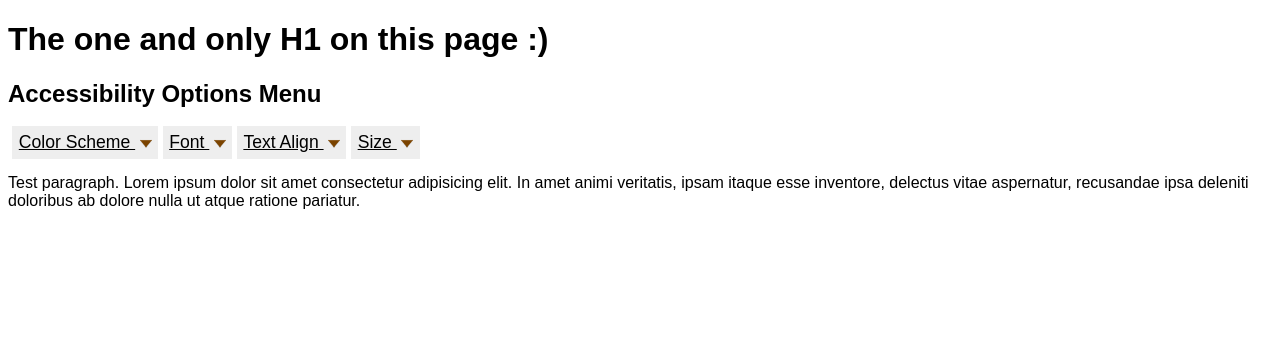
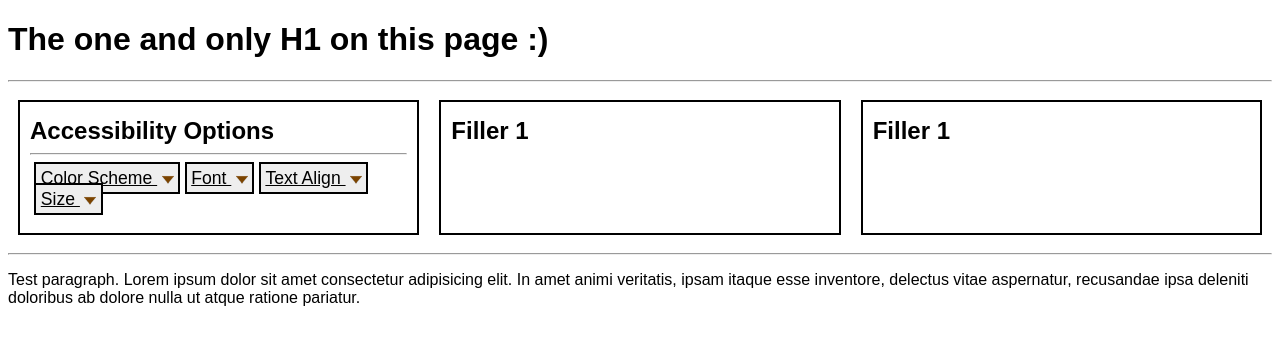
Before and after one commit to sjdobesh/ave, a Flask app: page / in a window 1280 px wide. Shown: the top 345 px of the page. Run offline with Flask 2, Linux system fonts and the light colour scheme; some web fonts are replaced.

Commit message:
Improved menubar; added stylings (including borders)

```diff
--- a/static/css/menubarAction.css
+++ b/static/css/menubarAction.css
@@ -54,7 +54,7 @@ ul[role="menubar"] [role="menuitem"], ul[role="menubar"] [role="menuitemcheckbox
 
 ul[role="menubar"] ul li[role="menuitem"], ul[role="menubar"] ul li[role="menuitemcheckbox"], ul[role="menubar"] ul li[role="menuitemradio"], ul[role="menubar"] ul li[role="separator"] {
     padding-left: 1.5em;
-    width: 8.5em;
+    width: 9em;
 }
 
 ul[role="menubar"] [role="separator"] {
--- a/static/css/style.css
+++ b/static/css/style.css
@@ -5,3 +5,36 @@
 #wrapper {
   font-family: sans-serif;
 }
+
+/* Row stylings */
+.row.col3 {
+  display: grid;
+  grid-template-columns: repeat(3, 1fr);
+}
+.row.col3 div {
+  margin: 10px;
+  padding: 10px;
+}
+.row h2 {
+  margin-top: 5px;
+  margin-bottom: 0;
+}
+
+/* Misc Stylings */
+.has-border, ul[role="menubar"] .has-border[role="menuitem"] {
+  border: 2px solid black;
+}
+
+/* Text meant only for screen readers. Source: https://make.wordpress.org/accessibility/handbook/markup/the-css-class-screen-reader-text/ */
+.screen-reader-text {
+  border: 0;
+  clip: rect(1px, 1px, 1px, 1px);
+  clip-path: inset(50%);
+  height: 1px;
+  margin: -1px;
+  overflow: hidden;
+  padding: 0;
+  position: absolute;
+  width: 1px;
+  word-wrap: normal !important;
+}
--- a/static/scripts/styleManager.js
+++ b/static/scripts/styleManager.js
@@ -7,9 +7,12 @@
 *   Desc:   Styling functions for changing the style of an item
 */
 
+const borders = "has-border";
+var borderElements;
 var StyleManager = function (id) {
     this.node = document.getElementById(id);
     this.fontSize = 'medium';
+    borderElements = document.getElementsByClassName(borders);
 };
 
 StyleManager.prototype.setFontFamily = function (value) {
@@ -33,32 +36,46 @@ StyleManager.prototype.setColor = function (value) {
     this.node.style.color = value;
 };
 
+const light = '#fff';
+const dark = '#000';
+const lightGentle = '#eee';
+const darkGentle = '#555';
 StyleManager.prototype.setColorScheme = function (value) {
     switch (value.trim()) {
         case 'light mode':
-            this.node.style.color = 'black';
+            this.node.style.color = dark;
             this.node.style.background = 'transparent';
+            this.setBorders(dark);
             break;
 
         case 'light mode (gentle)':
-            this.node.style.color = '#555';
-            this.node.style.background = '#eee';
+            this.node.style.color = darkGentle;
+            this.node.style.background = lightGentle;
+            this.setBorders(darkGentle);
             break;
 
         case 'dark mode':
-            this.node.style.color = 'white';
-            this.node.style.background = 'black';
+            this.node.style.color = light;
+            this.node.style.background = dark;
+            this.setBorders(light);
             break;
 
         case 'dark mode (gentle)':
-            this.node.style.color = '#eee';
-            this.node.style.background = '#555';
+            this.node.style.color = lightGentle;
+            this.node.style.background = darkGentle;
+            this.setBorders(lightGentle);
             break;
 
         default:
             break;
     }
 };
+
+StyleManager.prototype.setBorders = function(value) {
+    for(var i = 0; i < borderElements.length; i++) {
+        borderElements[i].style.borderColor = value;
+    }
+}
 
 StyleManager.prototype.setBold = function (flag) {
 
--- a/templates/index.html
+++ b/templates/index.html
@@ -23,13 +23,21 @@ The ul menubars are (or are based on) the following w3 code: https://www.w3.org/
 </head>
 
 <body id="wrapper">
-    <div id="">
+    <header>
         <h1>The one and only H1 on this page :&rpar;</h1>
-
-        <h2>Accessibility Options Menu</h2>
-        <ul id="menubar1" role="menubar" aria-label="Accessibility options">
+        <hr aria-hidden="true">
+    </header>
+    <!-- Row with columns -->
+    <!-- TODO: Discuss single or multiple navigations -->
+    <div class="row col3">
+        <!--row with 3 columns-->
+        <div class="has-border">
+            <!--column 1 of 3-->
+            <h2 id="menubar1label">Accessibility Options</h2>
+            <hr aria-hidden="true">
+            <ul id="menubar1" role="menubar" aria-labelledby="menubar1label">
                 <li role="none">
-                <a role="menuitem" aria-haspopup="true" aria-expanded="false" href="#">
+                    <a role="menuitem" aria-haspopup="true" aria-expanded="false" href="#" class="has-border">
                         Color Scheme
                     </a>
                     <ul role="group" aria-label="Color Scheme" data-option="color-scheme">
@@ -48,7 +56,7 @@ The ul menubars are (or are based on) the following w3 code: https://www.w3.org/
                     </ul>
                 </li>
                 <li role="none">
-                <a role="menuitem" aria-haspopup="true" aria-expanded="false" href="#">
+                    <a role="menuitem" aria-haspopup="true" aria-expanded="false" href="#" class="has-border">
                         Font
                     </a>
                     <ul role="menu" data-option="font-family" aria-label="Font">
@@ -74,7 +82,7 @@ The ul menubars are (or are based on) the following w3 code: https://www.w3.org/
                     </ul>
                 </li>
                 <li role="none">
-                <a role="menuitem" aria-haspopup="true" aria-expanded="false" href="#">
+                    <a role="menuitem" aria-haspopup="true" aria-expanded="false" href="#" class="has-border">
                         Text Align
                     </a>
                     <ul role="menu" data-option="text-align" aria-label="Text Align">
@@ -90,7 +98,7 @@ The ul menubars are (or are based on) the following w3 code: https://www.w3.org/
                     </ul>
                 </li>
                 <li role="none">
-                <a role="menuitem" aria-haspopup="true" aria-expanded="false" href="#">
+                    <a role="menuitem" aria-haspopup="true" aria-expanded="false" href="#" class="has-border">
                         Size
                     </a>
                     <ul role="menu" aria-label="Size">
@@ -116,8 +124,21 @@ The ul menubars are (or are based on) the following w3 code: https://www.w3.org/
                     </ul>
                 </li>
             </ul>
+        </div>
+        <div class="has-border">
+            <!--column 2 of 3-->
+            <h2>Filler 1</h2>
+        </div>
+        <div class="has-border">
+            <!--column 3 of 3-->
+            <h2>Filler 1</h2>
+        </div>
+    </div>
+    <main>
+        <hr aria-hidden="true">
+
         <p>Test paragraph. Lorem ipsum dolor sit amet consectetur adipisicing elit. In amet animi veritatis, ipsam itaque esse inventore, delectus vitae aspernatur, recusandae ipsa deleniti doloribus ab dolore nulla ut atque ratione pariatur.</p>
-    </div>
+    </main>
 </body>
 
 </html>
```
Lines whose indentation alone changed are shown as unchanged.
